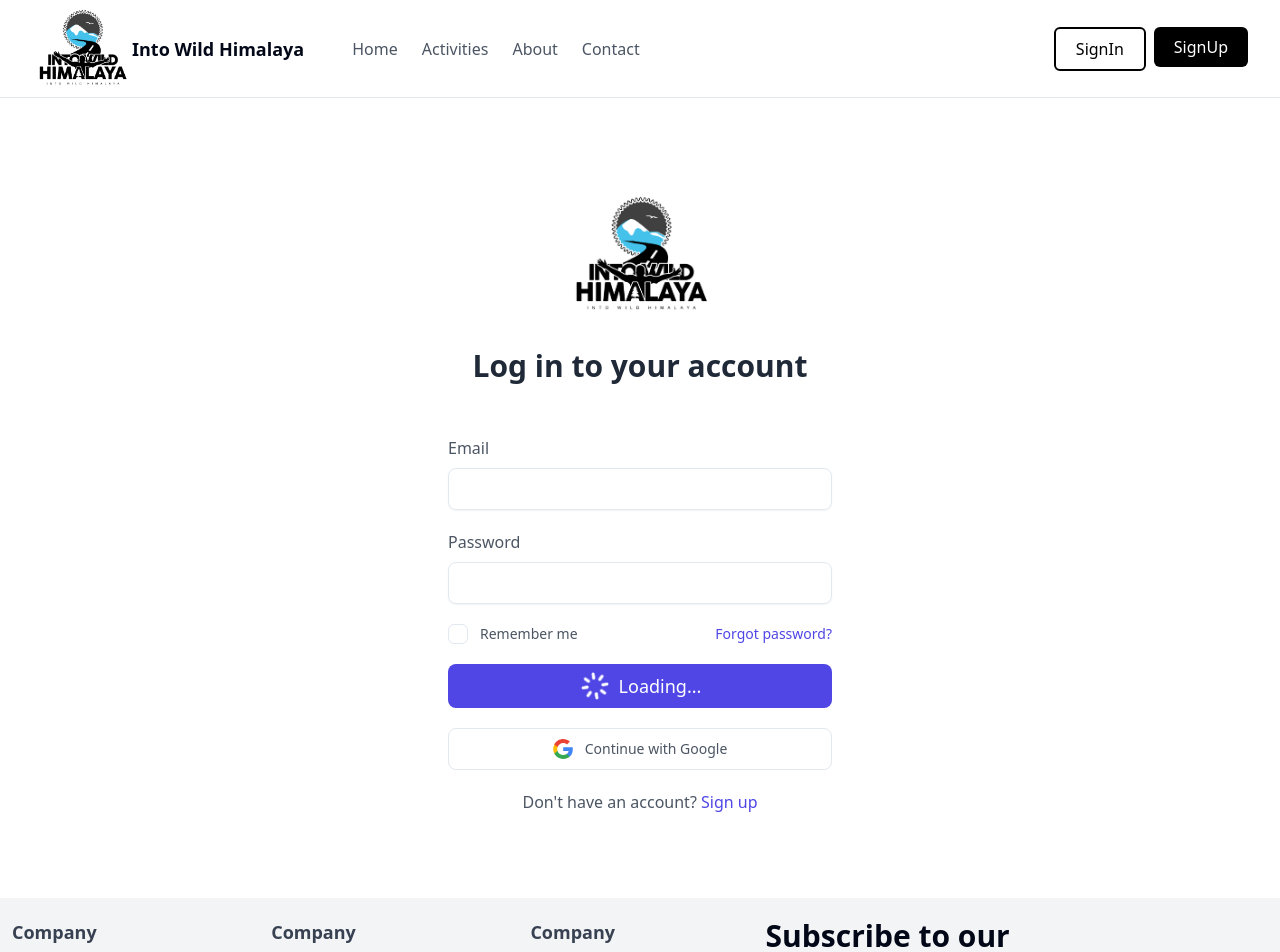
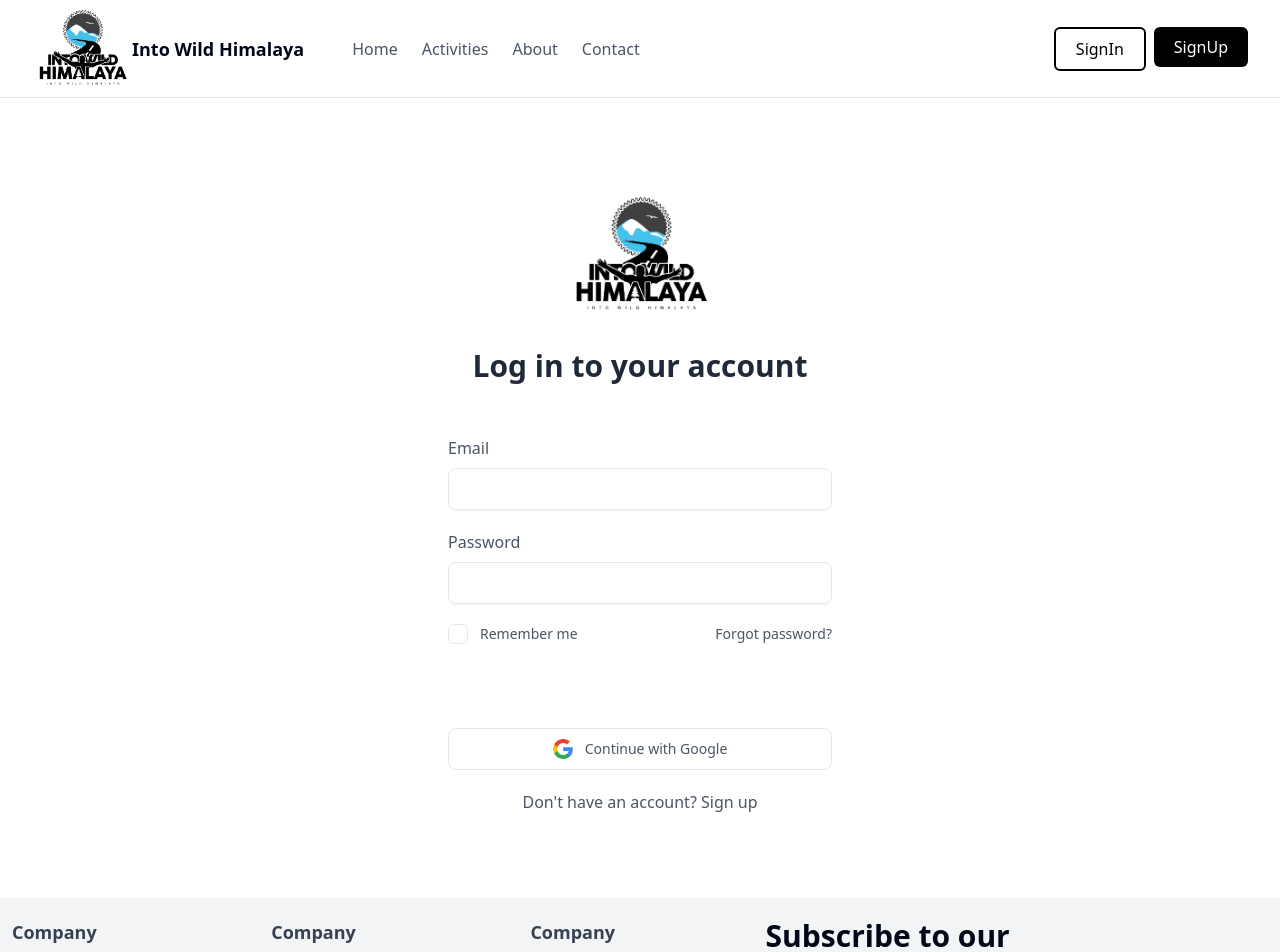
Before and after one commit to pearlorganisation/WILD_HIMALAYAS_MERN, a React (Vite) app: page /signIn in a window 1280 px wide. Shown: the top 952 px of the page. Built offline with nearby package versions, Linux system fonts and the light colour scheme.

Commit message:
update image on wild into himlaya

```diff
--- a/src/App.jsx
+++ b/src/App.jsx
@@ -91,6 +91,10 @@ function App() {
           path: "/upcomingTrek",
           element: <UpcomingTreks />,
         },
+        {
+          path: "/forgetpassword",
+          element: <ForgotPassword />,
+        },
       ]
     },
 
--- a/src/components/Home/Riding.jsx
+++ b/src/components/Home/Riding.jsx
@@ -92,7 +92,7 @@ const Riding = () => {
       <div className="mx-auto container">
         <div>
           <h1 className="text text-center text-xl font-semibold md:text-3xl py-5">
-            Camping
+          Our camps
           </h1>
         </div>
         <div>
@@ -193,7 +193,7 @@ const Riding = () => {
 
         <div>
           <h1 className="text-xl text text-center font-semibold md:text-3xl py-10">
-            Wildlife spotting
+          Mountain climbing expeditions
           </h1>
         </div>
         <div class="grid grid-cols-2 md:grid-cols-3 gap-4 ">
--- a/src/pages/Activity/Activity.jsx
+++ b/src/pages/Activity/Activity.jsx
@@ -1,6 +1,7 @@
 import React from "react";
 
 import Bike from "../../assets/images/bike3.jpg";
+import Trekking from  "../../assets/images/trekking.jpg"
 import Camp2 from "../../assets/images/camp2.jpg";
 import Climbing from "../../assets/images/climbing.jpg";
 const Activity = () => {
@@ -9,7 +10,7 @@ const Activity = () => {
       <div className="grid md:grid-cols-2 grid-rows-2 gap-6 place-items-center py-10">
         <div className="max-w-lg bg-white border border-gray-200 rounded-lg shadow dark:bg-gray-800 dark:border-gray-700 h-full">
           <a href="/ourtrek">
-            <img src={Bike} alt="Trekking" />
+            <img src={Trekking} alt="Trekking" />
           </a>
           <div className="p-5">
             <a href="#">
@@ -48,7 +49,7 @@ const Activity = () => {
         <div className="max-w-lg bg-white border border-gray-200 rounded-lg shadow dark:bg-gray-800 dark:border-gray-700 h-full">
           <a href="#">
             <img
-              src={Camp2} alt="Indian Motorcycle Tours"
+              src={Bike} alt="Indian Motorcycle Tours"
               srcset="" />
           </a>
 
--- a/src/pages/Auth/Login/Login.jsx
+++ b/src/pages/Auth/Login/Login.jsx
@@ -53,7 +53,7 @@ const Login = () => {
                         <input
                             type="password"
                             {...register("password", { required: true })}
-                            className="w-full mt-2 px-3 py-2 text-gray-500 bg-transparent outline-none border focus:border-indigo-600 shadow-sm rounded-lg"
+                            className="w-full mt-2 px-3 py-2 text-gray-500 bg-transparent outline-none border shadow-sm rounded-lg"
                         />
                         {errors.password && (
                             <span className="text-red-600">This field is required</span>
@@ -64,16 +64,16 @@ const Login = () => {
                             <input type="checkbox" id="remember-me-checkbox" className="checkbox-item peer hidden" />
                             <label
                                 htmlFor="remember-me-checkbox"
-                                className="relative flex w-5 h-5 bg-white peer-checked:bg-indigo-600 rounded-md border ring-offset-2 ring-indigo-600 duration-150 peer-active:ring cursor-pointer after:absolute after:inset-x-0 after:top-[3px] after:m-auto after:w-1.5 after:h-2.5 after:border-r-2 after:border-b-2 after:border-white after:rotate-45"
+                                className="relative flex w-5 h-5 bg-white  rounded-md border ring-offset-2  duration-150 peer-active:ring cursor-pointer after:absolute after:inset-x-0 after:top-[3px] after:m-auto after:w-1.5 after:h-2.5 after:border-r-2 after:border-b-2 after:border-white after:rotate-45"
                             >
                             </label>
                             <span>Remember me</span>
                         </div>
-                        <a href="javascript:void(0)" className="text-center text-indigo-600 hover:text-indigo-500">Forgot password?</a>
+                        <a href="javascript:void(0)" className="text-center ">Forgot password?</a>
                     </div>
                     {
                         isLoading ? <button
-                            className="w-full px-4 py-1.5 text-white font-medium grid place-items-center bg-indigo-600 hover:bg-indigo-500 active:bg-indigo-600 rounded-lg duration-150"
+                            className="w-full px-4 py-1.5 text-white font-medium grid place-items-center  rounded-lg duration-150"
                         >
                             <div aria-label="Loading..." role="status" class="flex items-center space-x-2">
                                 <svg class="h-8 w-h-8 animate-spin stroke-white" viewBox="0 0 256 256">
@@ -95,7 +95,7 @@ const Login = () => {
                                 <span class="text-lg font-medium text-white">Loading...</span>
                             </div>
                         </button> : <button
-                            className="w-full px-4 py-2 text-white font-medium bg-indigo-600 hover:bg-indigo-500 active:bg-indigo-600 rounded-lg duration-150"
+                            className="w-full px-4 py-2 text-white bg-black font-medium  rounded-lg duration-150"
                         >
                             Sign in
                         </button>
@@ -118,7 +118,7 @@ const Login = () => {
                     </svg>
                     Continue with Google
                 </button>
-                <p className="text-center">Don't have an account? <a href="javascript:void(0)" className="font-medium text-indigo-600 hover:text-indigo-500">Sign up</a></p>
+                <p className="text-center">Don't have an account? <a href="javascript:void(0)" className="font-medium ">Sign up</a></p>
             </div>
         </main>
     );
```
Also changed, not shown: src/assets/images/trekking.jpg (added).
